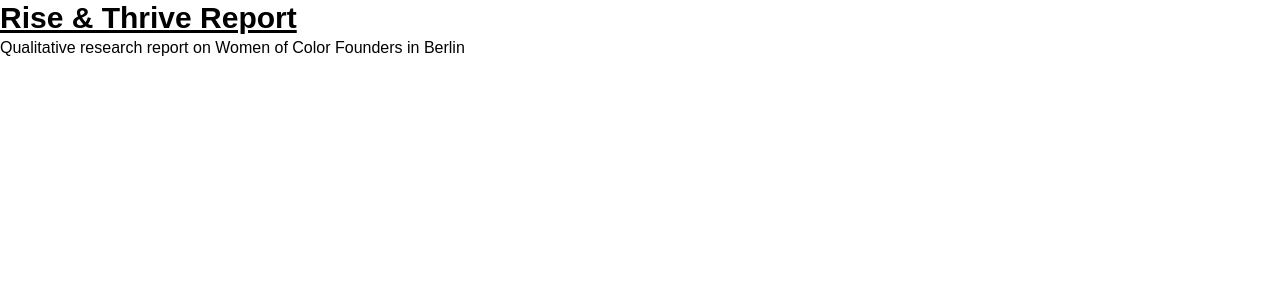
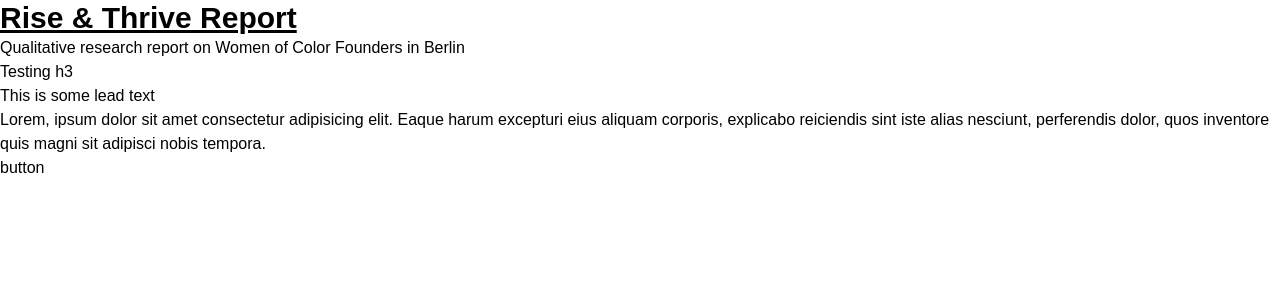
Before and after one commit to Founderland/Report, a Jekyll site: the page built from index.html, in a window 1280 px wide. Shown: the top 300 px of the page. Built offline with Jekyll 4.4.1, drawn with Linux system fonts in a browser that asks for light colours.

```diff
--- a/_includes/head.html
+++ b/_includes/head.html
@@ -6,6 +6,12 @@
   <title>{% if page.title %}{{ page.title | escape }}{% else %}{{ site.title | escape }}{% endif %}</title>
   <meta name="description" content="{{ page.excerpt | default: site.description | strip_html | normalize_whitespace | truncate: 160 | escape }}">
 
+  <!-- typefaces -->
+  <link rel="preconnect" href="https://fonts.googleapis.com">
+  <link rel="preconnect" href="https://fonts.gstatic.com" crossorigin>
+  <link href="https://fonts.googleapis.com/css2?family=Space+Grotesk:wght@400;700&family=Space+Mono:wght@400;700&display=swap" rel="stylesheet">
+
+  <!-- styles -->
   <link rel="stylesheet" href="{{ "/assets/styles/output.css" | relative_url }}">
   <link rel="canonical" href="{{ page.url | replace:'index.html','' | absolute_url }}">
 </head>
--- a/index.html
+++ b/index.html
@@ -4,3 +4,7 @@ layout: default
 
 <h1 class="text-3xl font-bold underline">Rise & Thrive Report</h1>
 <h2>Qualitative research report on Women of Color Founders in Berlin</h2>
+<h3>Testing h3</h3>
+<p class="lead">This is some lead text</p>
+<p>Lorem, ipsum dolor sit amet consectetur adipisicing elit. Eaque harum excepturi eius aliquam corporis, explicabo reiciendis sint iste alias nesciunt, perferendis dolor, quos inventore quis magni sit adipisci nobis tempora.</p>
+<a href="#" class="cta">button</a>
```
Also changed, not shown: assets/styles/input.css (+95 -0 lines).
